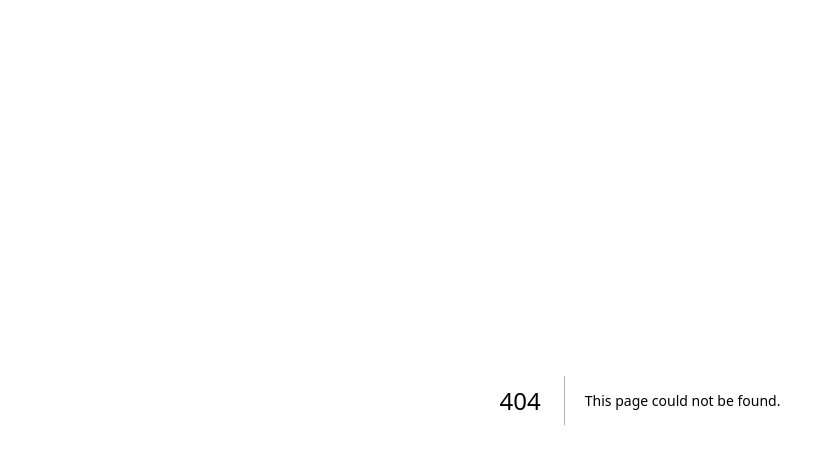
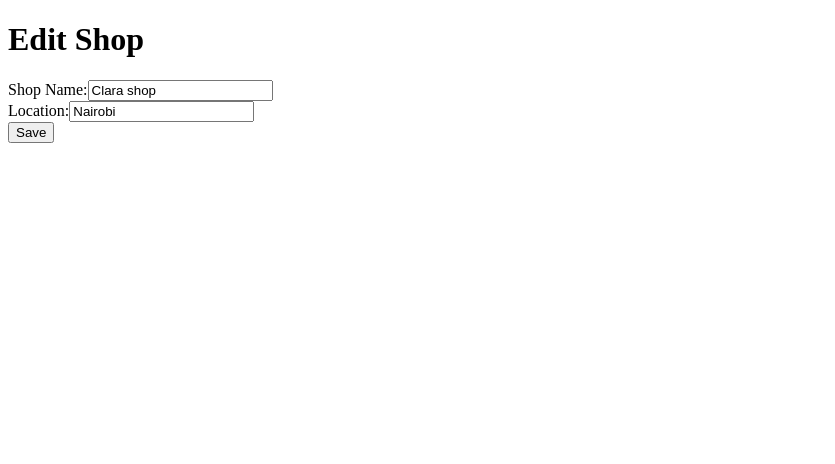
Before and after one commit to njorogewambuielizabeth/Shop-Yangu, a Next.js app: page /editShop/1 in a window 1280 px wide. Before the commit this address had no page. Shown: the top 464 px of the page, without its empty margins (0-835 px from the left). Built offline with nearby package versions, Linux system fonts and the light colour scheme; data requests are answered from the project's data file.

Commit message:
made changes to the dashboard

```diff
--- a/app/Services/shopService.js
+++ b/app/Services/shopService.js
@@ -3,8 +3,19 @@
 // Function to get all shops
 export const getShops = async () => {
   try {
-    const response = await fetch("http://localhost:5000/shops"); // Replace with your actual API endpoint
+    const response = await fetch("http://localhost:5000/shops");
     if (!response.ok) throw new Error("Failed to fetch shops");
+    return await response.json();
+  } catch (error) {
+    console.error(error);
+  }
+};
+
+// Function to get a shop by ID
+export const getShopById = async (id) => {
+  try {
+    const response = await fetch(`http://localhost:5000/shops/${id}`);
+    if (!response.ok) throw new Error(`Failed to fetch shop with ID: ${id}`);
     return await response.json();
   } catch (error) {
     console.error(error);
--- a/app/Styles/global.css
+++ b/app/Styles/global.css
@@ -45,3 +45,18 @@ body {
 .modal-content button {
   margin-top: 20px;
 }
+.home-container {
+  text-align: center; /* Centers the content */
+  padding-top: 20px; /* Add some space at the top */
+}
+
+h1 {
+  font-weight: bold; /* Makes the text bold */
+  font-size: 2.5rem; /* Adjust the font size if needed */
+  margin-bottom: 20px; /* Adds some space below the heading */
+}
+
+.dashboard {
+  margin-top: -20px; /* "Rise" the Dashboard a little by reducing margin */
+  transition: margin-top 0.3s; /* Smooth transition if needed */
+}
--- /dev/null
+++ b/app/editShop/[id]/page.js
@@ -0,0 +1,90 @@
+'use client';
+
+import { useRouter } from 'next/navigation';
+import { useEffect, useState } from 'react';
+import { getShopById, updateShop } from '../../Services/shopService';
+
+const EditShop = () => {
+  const router = useRouter();
+  const [shop, setShop] = useState(null);
+  const [loading, setLoading] = useState(true);
+  const [error, setError] = useState(null);
+  const [isSaving, setIsSaving] = useState(false);
+
+  // Extract `id` from the URL query with safety check
+  const { query } = router;
+  const id = query?.id;
+
+  // Only fetch shop data if `id` is available
+  useEffect(() => {
+    const fetchShop = async () => {
+      if (!id) return; // Return early if `id` is not available
+      try {
+        const data = await getShopById(id);
+        setShop(data);
+      } catch (err) {
+        console.error("Error fetching shop:", err);
+        setError("Failed to load shop details.");
+      } finally {
+        setLoading(false);
+      }
+    };
+
+    fetchShop();
+  }, [id]); // Dependency array ensures this effect only runs when `id` changes
+
+  const handleSave = async () => {
+    if (!shop?.name || !shop?.location) {
+      alert("Please fill out all fields.");
+      return;
+    }
+
+    try {
+      setIsSaving(true); // Set saving state to true
+      await updateShop(id, shop); // Send updated data to API
+      router.push('/manageShops'); // Redirect to shop management page
+    } catch (err) {
+      console.error("Error updating shop:", err);
+      alert("Failed to update shop. Please try again.");
+    } finally {
+      setIsSaving(false); // Set saving state back to false
+    }
+  };
+
+  if (loading) return <div>Loading...</div>;
+  if (error) return <div>{error}</div>;
+  if (!shop) return <div>No shop data available</div>;
+
+  return (
+    <div>
+      <h1>Edit Shop</h1>
+      <form onSubmit={(e) => e.preventDefault()}>
+        <div>
+          <label>Shop Name:</label>
+          <input
+            type="text"
+            value={shop.name}
+            onChange={(e) => setShop({ ...shop, name: e.target.value })}
+          />
+        </div>
+        <div>
+          <label>Location:</label>
+          <input
+            type="text"
+            value={shop.location}
+            onChange={(e) => setShop({ ...shop, location: e.target.value })}
+          />
+        </div>
+        <button
+          type="button"
+          onClick={handleSave}
+          disabled={isSaving}
+        >
+          {isSaving ? "Saving..." : "Save"}
+        </button>
+      </form>
+    </div>
+  );
+};
+
+export default EditShop;
--- a/db.json
+++ b/db.json
@@ -54,10 +54,6 @@
       "id": "11",
       "name": "Sista shop",
       "location": "Kericho"
-    },
-    {
-      "id": "3f8e",
-      "name": "Kikie"
     },
     {
       "id": "4ebe",
--- a/package.json
+++ b/package.json
@@ -13,10 +13,10 @@
     "axios": "^1.7.8",
     "chart.js": "^4.4.6",
     "cors": "^2.8.5",
-    "next": "15.0.3",
-    "react": "18.3.1",
+    "next": "^15.0.3",
+    "react": "^18.3.1",
     "react-chartjs-2": "^5.2.0",
-    "react-dom": "18.3.1"
+    "react-dom": "^18.3.1"
   },
   "devDependencies": {
     "@types/node": "^20",
```
Also changed, not shown: app/components/ dashboard.js (+8 -2 lines), app/components/shopForm.js (+16 -2 lines), app/editProducts/[id]/page.js (renamed from app/editProducts/[id].js, +5 -5 lines), app/editShop/[id].js (deleted, +0 -64 lines), app/page.tsx (+1 -7 lines), 1 other file (tests, documents, lock files or other folders).
